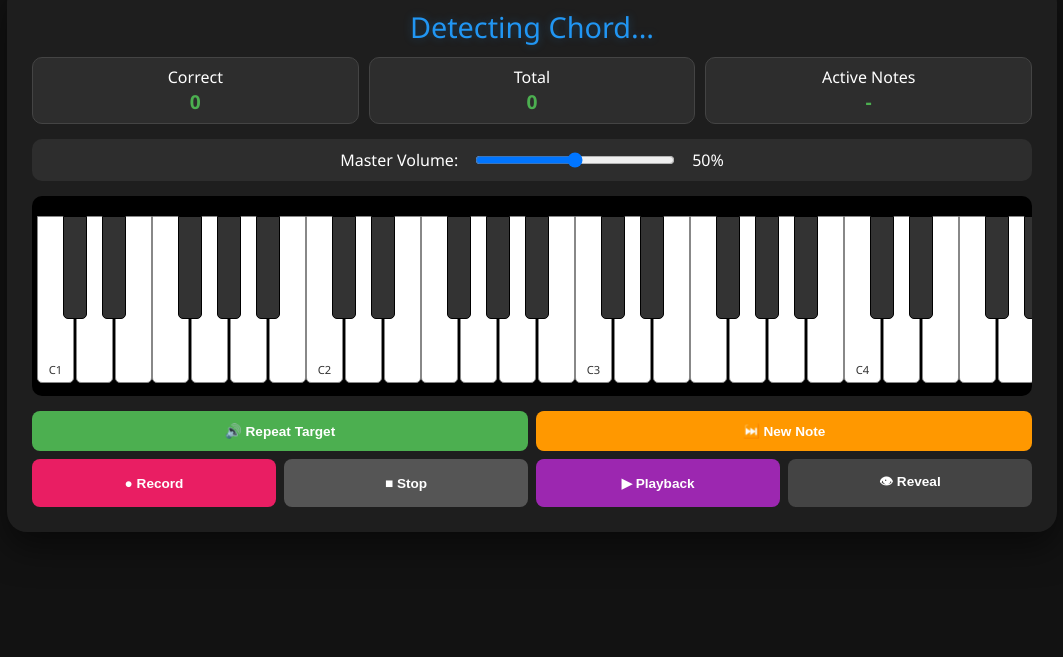
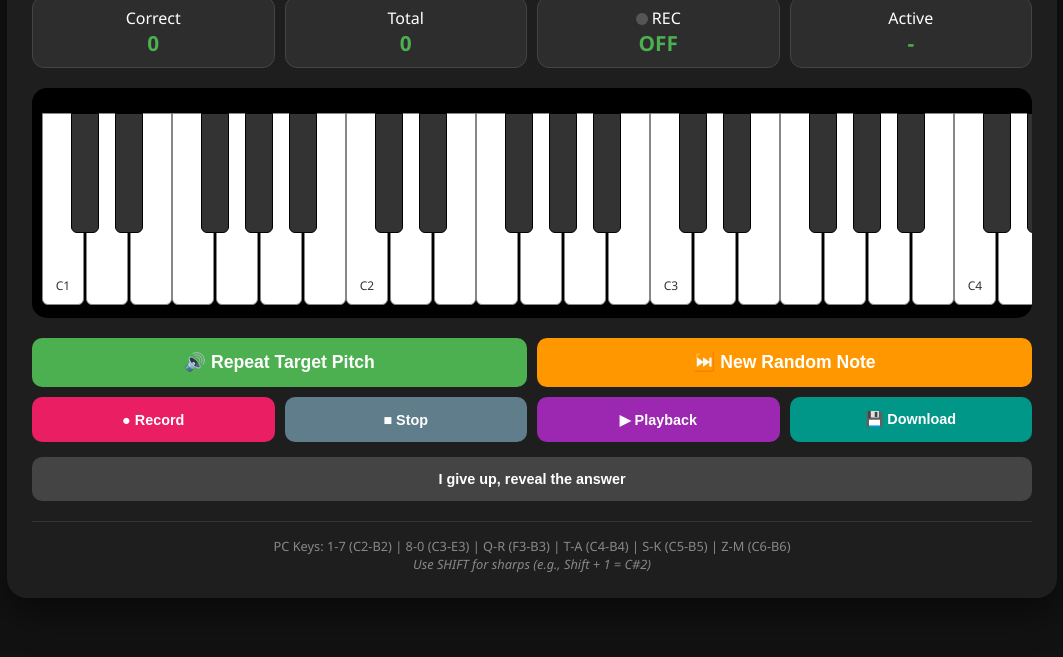
Before and after one commit to purplebeaver0513/PPitch, a plain HTML site: page index.html in a window 1280 px wide. Shown: the part 143-800 px from the top of the page, without its empty margins (108-1171 px from the left). Drawn offline with Linux system fonts and the light colour scheme.

Commit message:
Update index.html

```diff
--- a/index.html
+++ b/index.html
@@ -3,67 +3,221 @@
 <head>
     <meta charset="UTF-8">
     <meta name="viewport" content="width=device-width, initial-scale=1.0">
-    <title>Polyphonic Pitch Master + Chord ID</title>
+    <title>Ultimate Pitch Master & Recorder</title>
     <style>
-        body { font-family: 'Segoe UI', sans-serif; display: flex; justify-content: center; align-items: center; min-height: 100vh; background: #121212; color: white; margin: 0; }
-        .container { background: #1e1e1e; padding: 25px; border-radius: 20px; box-shadow: 0 15px 35px rgba(0,0,0,0.5); text-align: center; width: 95vw; max-width: 1000px; }
-        .stats { display: flex; justify-content: space-around; margin-bottom: 15px; flex-wrap: wrap; gap: 10px; }
-        .stat-box { background: #2d2d2d; padding: 8px; border-radius: 10px; min-width: 100px; border: 1px solid #444; flex: 1; }
-        .stat-val { font-size: 1.2rem; font-weight: bold; color: #4CAF50; }
+        :root {
+            --bg: #121212;
+            --container-bg: #1e1e1e;
+            --accent: #2196F3;
+            --correct: #4CAF50;
+            --wrong: #f44336;
+            --text: #ffffff;
+        }
 
-        #chord-display { font-size: 1.8rem; color: #2196F3; min-height: 40px; margin-bottom: 10px; text-shadow: 0 0 10px rgba(33, 150, 243, 0.3); }
+        body {
+            font-family: 'Segoe UI', Tahoma, Geneva, Verdana, sans-serif;
+            display: flex;
+            justify-content: center;
+            align-items: center;
+            min-height: 100vh;
+            background: var(--bg);
+            color: var(--text);
+            margin: 0;
+            overflow-x: hidden;
+        }
 
-        .volume-control { margin: 15px 0; background: #2d2d2d; padding: 10px; border-radius: 10px; display: flex; align-items: center; justify-content: center; gap: 15px; }
-        input[type=range] { cursor: pointer; width: 200px; }
+        .container {
+            background: var(--container-bg);
+            padding: 25px;
+            border-radius: 20px;
+            box-shadow: 0 15px 35px rgba(0,0,0,0.5);
+            text-align: center;
+            width: 95vw;
+            max-width: 1000px;
+        }
 
-        .keyboard-wrapper { overflow-x: auto; background: #000; padding: 20px 5px; border-radius: 10px; margin: 15px 0; display: flex; }
-        #keyboard { display: flex; position: relative; height: 160px; }
-        .key { border: 1px solid #888; cursor: pointer; display: flex; align-items: flex-end; justify-content: center; padding-bottom: 5px; font-size: 0.7rem; border-radius: 0 0 5px 5px; flex-shrink: 0; user-select: none; }
-        .white { background: white; color: #333; width: 35px; height: 100%; z-index: 1; }
-        .black { background: #333; color: white; width: 22px; height: 60%; margin-left: -11px; margin-right: -11px; z-index: 2; border: 1px solid #000; }
+        #chord-display {
+            font-size: 2rem;
+            color: var(--accent);
+            min-height: 45px;
+            margin-bottom: 10px;
+            font-weight: bold;
+            text-shadow: 0 0 10px rgba(33, 150, 243, 0.3);
+        }
+
+        .stats {
+            display: flex;
+            justify-content: space-around;
+            margin-bottom: 15px;
+            flex-wrap: wrap;
+            gap: 10px;
+        }
+
+        .stat-box {
+            background: #2d2d2d;
+            padding: 10px;
+            border-radius: 12px;
+            min-width: 110px;
+            border: 1px solid #444;
+            flex: 1;
+        }
+
+        .stat-val {
+            font-size: 1.3rem;
+            font-weight: bold;
+            color: var(--correct);
+        }
+
+        /* Keyboard Styles */
+        .keyboard-wrapper {
+            overflow-x: auto;
+            background: #000;
+            padding: 25px 10px;
+            border-radius: 15px;
+            margin: 20px 0;
+            display: flex;
+            scroll-behavior: smooth;
+        }
+
+        #keyboard {
+            display: flex;
+            position: relative;
+            height: 180px;
+            margin: 0 auto;
+        }
+
+        .key {
+            border: 1px solid #888;
+            cursor: pointer;
+            display: flex;
+            align-items: flex-end;
+            justify-content: center;
+            padding-bottom: 10px;
+            font-size: 0.75rem;
+            border-radius: 0 0 6px 6px;
+            flex-shrink: 0;
+            user-select: none;
+            transition: background 0.1s, transform 0.05s;
+        }
+
+        .key:active { transform: translateY(2px); }
+
+        .white {
+            background: white;
+            color: #333;
+            width: 40px;
+            height: 100%;
+            z-index: 1;
+        }
+
+        .black {
+            background: #333;
+            color: white;
+            width: 26px;
+            height: 60%;
+            margin-left: -13px;
+            margin-right: -13px;
+            z-index: 2;
+            border: 1px solid #000;
+        }
 
         .active-play { background: #90caf9 !important; border-color: #2196F3; }
-        .correct { background: #4CAF50 !important; color: white; }
-        .wrong { background: #f44336 !important; color: white; }
+        .correct { background: var(--correct) !important; color: white; }
+        .wrong { background: var(--wrong) !important; color: white; }
 
-        .controls { display: grid; grid-template-columns: repeat(4, 1fr); gap: 8px; }
-        button { padding: 12px; border: none; border-radius: 8px; font-size: 0.85rem; font-weight: bold; cursor: pointer; transition: 0.2s; }
-        .btn-rec { background: #e91e63; color: white; }
-        .btn-main { background: #4CAF50; color: white; grid-column: span 2; }
+        /* Controls */
+        .controls {
+            display: grid;
+            grid-template-columns: repeat(4, 1fr);
+            gap: 10px;
+        }
+
+        button {
+            padding: 14px;
+            border: none;
+            border-radius: 10px;
+            font-size: 0.9rem;
+            font-weight: bold;
+            cursor: pointer;
+            transition: all 0.2s;
+            color: white;
+        }
+
+        button:hover { filter: brightness(1.1); }
+        button:active { transform: scale(0.97); }
+
+        .btn-main { background: var(--correct); grid-column: span 2; font-size: 1.1rem; }
+        .btn-next { background: #ff9800; grid-column: span 2; font-size: 1.1rem; }
+        .btn-rec { background: #e91e63; }
+        .btn-stop { background: #607d8b; }
+        .btn-play-rec { background: #9c27b0; }
+        .btn-download { background: #009688; }
+        .btn-reveal { background: #444; grid-column: span 4; margin-top: 5px; }
+
+        #rec-status.recording .rec-dot {
+            background-color: #ff4444;
+            animation: blink 1s infinite;
+        }
+
+        .rec-dot {
+            height: 12px;
+            width: 12px;
+            background-color: #555;
+            border-radius: 50%;
+            display: inline-block;
+            margin-bottom: -1px;
+        }
+
+        @keyframes blink { 50% { opacity: 0.3; } }
+
+        .key-hints {
+            margin-top: 20px;
+            font-size: 0.8rem;
+            color: #888;
+            border-top: 1px solid #333;
+            padding-top: 15px;
+        }
     </style>
 </head>
 <body>
 
 <div class="container">
-    <div id="chord-display">Detecting Chord...</div>
+    <div id="chord-display">Play a Chord or Note</div>
 
     <div class="stats">
         <div class="stat-box">Correct<br><span id="score-correct" class="stat-val">0</span></div>
         <div class="stat-box">Total<br><span id="score-total" class="stat-val">0</span></div>
-        <div class="stat-box">Active Notes<br><span id="current-playing-note" class="stat-val">-</span></div>
+        <div class="stat-box" id="rec-status">
+            <span class="rec-dot"></span> REC<br><span id="rec-time" class="stat-val">OFF</span>
+        </div>
+        <div class="stat-box">Active<br><span id="active-note-name" class="stat-val">-</span></div>
     </div>
 
-    <div class="volume-control">
-        <span>Master Volume:</span>
-        <input type="range" id="volume-slider" min="0" max="1" step="0.05" value="0.5">
-        <span id="vol-label">50%</span>
+    <div class="keyboard-wrapper">
+        <div id="keyboard"></div>
     </div>
 
-    <div class="keyboard-wrapper"><div id="keyboard"></div></div>
+    <div class="controls">
+        <button id="play-btn" class="btn-main">🔊 Repeat Target Pitch</button>
+        <button id="next-btn" class="btn-next">⏭️ New Random Note</button>
+        <button id="rec-btn" class="btn-rec">● Record</button>
+        <button id="stop-btn" class="btn-stop">■ Stop</button>
+        <button id="play-rec-btn" class="btn-play-rec">▶ Playback</button>
+        <button id="download-btn" class="btn-download">💾 Download</button>
+        <button id="reveal-btn" class="btn-reveal">I give up, reveal the answer</button>
+    </div>
 
-    <div class="controls">
-        <button id="play-btn" class="btn-main">🔊 Repeat Target</button>
-        <button id="next-btn" style="background:#ff9800; color:white; grid-column: span 2;">⏭️ New Note</button>
-        <button id="rec-btn" class="btn-rec">● Record</button>
-        <button id="stop-btn" style="background:#555; color:white;">■ Stop</button>
-        <button id="play-rec-btn" style="background:#9c27b0; color:white;">▶ Playback</button>
-        <button id="reveal-btn" style="background:#444; color:white;">👁 Reveal</button>
+    <div class="key-hints">
+        PC Keys: 1-7 (C2-B2) | 8-0 (C3-E3) | Q-R (F3-B3) | T-A (C4-B4) | S-K (C5-B5) | Z-M (C6-B6) <br>
+        <i>Use SHIFT for sharps (e.g., Shift + 1 = C#2)</i>
     </div>
 </div>
 
 <script>
     const audioCtx = new (window.AudioContext || window.webkitAudioContext)();
     const notes = ["C", "C#", "D", "D#", "E", "F", "F#", "G", "G#", "A", "A#", "B"];
+
+    // Mapping keys to notes
     const keyMap = {
         '1':'C2','!':'C#2','2':'D2','@':'D#2','3':'E2','4':'F2','$':'F#2','5':'G2','%':'G#2','6':'A2','^':'A#2','7':'B2',
         '8':'C3','*':'C#3','9':'D3','(':'D#3','0':'E3','q':'F3','Q':'F#3','w':'G3','W':'G#3','e':'A3','E':'A#3','r':'B3',
@@ -72,14 +226,13 @@
         'z':'C6','Z':'C#6','x':'D6','X':'D#6','c':'E6','v':'F6','V':'F#6','b':'G6','B':'G#6','n':'A6','N':'A#6','m':'B6'
     };
 
-    const chords = {
+    const chordIntervals = {
         "0,4,7": "Major", "0,3,7": "Minor", "0,4,7,10": "7th", "0,3,7,10": "m7",
         "0,4,7,11": "Maj7", "0,2,7": "sus2", "0,5,7": "sus4", "0,3,6": "dim", "0,4,8": "aug"
     };
 
     let currentFreq, currentNoteFull, hasGuessed = false, score = 0, total = 0;
     let isRecording = false, startTime = 0, recordedNotes = [];
-    let masterVolume = 0.5;
     let heldNotes = new Set();
 
     function createKeyboard() {
@@ -108,28 +261,38 @@
             return getVal(a) - getVal(b);
         });
 
-        let root = sorted[0].replace(/[0-9]/g, '');
-        let rootVal = notes.indexOf(root);
+        let rootNote = sorted[0].replace(/[0-9]/g, '');
+        let rootVal = notes.indexOf(rootNote);
         let intervals = sorted.map(n => {
             let val = notes.indexOf(n.replace(/[0-9]/g, '')) - rootVal;
             return val < 0 ? val + 12 : val;
         });
 
         let uniqueIntervals = [...new Set(intervals)].sort((a,b) => a-b).join(',');
-        let chordType = chords[uniqueIntervals] || "";
-        document.getElementById('chord-display').innerText = root + " " + chordType;
+        let chordType = chordIntervals[uniqueIntervals] || "Chord";
+        document.getElementById('chord-display').innerText = rootNote + " " + chordType;
     }
 
     function playTone(freq, octave, time = audioCtx.currentTime) {
+        if (audioCtx.state === 'suspended') audioCtx.resume();
         const osc = audioCtx.createOscillator();
         const gain = audioCtx.createGain();
+
+        // Use Triangle for bass, Sine for high notes
         osc.type = (octave <= 3) ? 'triangle' : 'sine';
         osc.frequency.setValueAtTime(freq, time);
-        let volumeBoost = (octave <= 2) ? 1.8 : (octave === 3) ? 1.4 : 1.0;
-        gain.gain.setValueAtTime(masterVolume * volumeBoost * 0.15, time);
+
+        // Dynamic volume boost for lower notes
+        let volumeScale = (octave <= 2) ? 0.7 : (octave === 3) ? 0.5 : 0.25;
+        if (octave >= 7) volumeScale = 0.12;
+
+        gain.gain.setValueAtTime(volumeScale, time);
         gain.gain.exponentialRampToValueAtTime(0.001, time + 1.2);
-        osc.connect(gain); gain.connect(audioCtx.destination);
-        osc.start(time); osc.stop(time + 1.2);
+
+        osc.connect(gain);
+        gain.connect(audioCtx.destination);
+        osc.start(time);
+        osc.stop(time + 1.2);
     }
 
     function handleInput(noteStr) {
@@ -140,9 +303,11 @@
         playTone(freq, oct);
         heldNotes.add(noteStr);
         detectChord();
-        document.getElementById('current-playing-note').innerText = Array.from(heldNotes).join(', ');
+        document.getElementById('active-note-name').innerText = noteStr;
 
-        if (isRecording) recordedNotes.push({ note: noteStr, time: Date.now() - startTime });
+        if (isRecording) {
+            recordedNotes.push({ note: noteStr, time: Date.now() - startTime });
+        }
 
         const keyEl = document.getElementById(`key-${noteStr}`);
         if (keyEl) {
@@ -150,62 +315,103 @@
             setTimeout(() => {
                 keyEl.classList.remove('active-play');
                 heldNotes.delete(noteStr);
-            }, 500);
+                if (heldNotes.size === 0) document.getElementById('active-note-name').innerText = "-";
+            }, 250);
         }
 
+        // Perfect Pitch Game Logic
         if (!hasGuessed && currentNoteFull) {
             total++;
-            if (noteStr === currentNoteFull) { score++; keyEl.classList.add('correct'); }
-            else { keyEl.classList.add('wrong'); document.getElementById(`key-${currentNoteFull}`).classList.add('correct'); }
-            hasGuessed = true; updateScore();
+            if (noteStr === currentNoteFull) {
+                score++;
+                keyEl.classList.add('correct');
+                document.getElementById('chord-display').innerText = "CORRECT: " + currentNoteFull;
+            } else {
+                keyEl.classList.add('wrong');
+                document.getElementById('chord-display').innerText = "WRONG: Was " + currentNoteFull;
+                document.getElementById(`key-${currentNoteFull}`).classList.add('correct');
+            }
+            hasGuessed = true;
+            updateScoreDisplay();
         }
     }
 
-    document.getElementById('volume-slider').oninput = function() {
-        masterVolume = this.value;
-        document.getElementById('vol-label').innerText = Math.round(this.value * 100) + "%";
-    };
+    function updateScoreDisplay() {
+        document.getElementById('score-correct').innerText = score;
+        document.getElementById('score-total').innerText = total;
+    }
 
+    // Recording Controls
     document.getElementById('rec-btn').onclick = () => {
         isRecording = true; recordedNotes = []; startTime = Date.now();
+        document.getElementById('rec-status').classList.add('recording');
         document.getElementById('rec-time').innerText = "LIVE";
     };
 
+    document.getElementById('stop-btn').onclick = () => {
+        isRecording = false;
+        document.getElementById('rec-status').classList.remove('recording');
+        document.getElementById('rec-time').innerText = "IDLE";
+    };
+
+    document.getElementById('download-btn').onclick = () => {
+        if (recordedNotes.length === 0) return alert("Record something first!");
+        let data = "Notes: " + recordedNotes.map(n => n.note).join(", ");
+        const blob = new Blob([data], { type: 'text/plain' });
+        const url = URL.createObjectURL(blob);
+        const a = document.createElement('a');
+        a.href = url;
+        a.download = 'piano_session.txt';
+        a.click();
+    };
+
     document.getElementById('play-rec-btn').onclick = () => {
+        if (recordedNotes.length === 0) return;
         const now = audioCtx.currentTime;
         recordedNotes.forEach(n => {
             const oct = parseInt(n.note.replace(/\D/g, ''));
-            const freq = 440 * Math.pow(2, (notes.indexOf(n.note.replace(/[0-9]/g, '')) + (oct * 12) - 57) / 12);
+            const name = n.note.replace(/[0-9]/g, '');
+            const freq = 440 * Math.pow(2, (notes.indexOf(name) + (oct * 12) - 57) / 12);
             playTone(freq, oct, now + (n.time / 1000));
         });
     };
 
-    function generateNote() {
-        const nIdx = Math.floor(Math.random() * 12), oct = Math.floor(Math.random() * 8) + 1;
+    function generateNewNote() {
+        const nIdx = Math.floor(Math.random() * 12);
+        const oct = Math.floor(Math.random() * 8) + 1;
         currentNoteFull = (oct === 8) ? "C8" : notes[nIdx] + oct;
         currentFreq = 440 * Math.pow(2, (nIdx + (oct * 12) - 57) / 12);
         hasGuessed = false;
+        document.getElementById('chord-display').innerText = "Identify the Pitch...";
         document.querySelectorAll('.key').forEach(k => k.classList.remove('correct', 'wrong'));
+        playTone(currentFreq, oct);
     }
 
-    function updateScore() {
-        document.getElementById('score-correct').innerText = score;
-        document.getElementById('score-total').innerText = total;
-    }
-
+    // Event Listeners
     window.addEventListener('keydown', (e) => {
-        if (keyMap[e.key]) { e.preventDefault(); handleInput(keyMap[e.key]); }
+        if (keyMap[e.key]) {
+            e.preventDefault();
+            handleInput(keyMap[e.key]);
+        }
     });
 
-    document.getElementById('play-btn').onclick = () => playTone(currentFreq, parseInt(currentNoteFull.replace(/\D/g, '')));
-    document.getElementById('next-btn').onclick = generateNote;
+    document.getElementById('play-btn').onclick = () => {
+        const oct = parseInt(currentNoteFull.replace(/\D/g, ''));
+        playTone(currentFreq, oct);
+    };
+
+    document.getElementById('next-btn').onclick = generateNewNote;
+
     document.getElementById('reveal-btn').onclick = () => {
         if (hasGuessed) return;
         document.getElementById(`key-${currentNoteFull}`).classList.add('correct');
+        document.getElementById('chord-display').innerText = "Note: " + currentNoteFull;
         hasGuessed = true;
     };
 
-    createKeyboard(); generateNote();
+    // Init
+    createKeyboard();
+    generateNewNote();
 </script>
 </body>
 </html>
```
